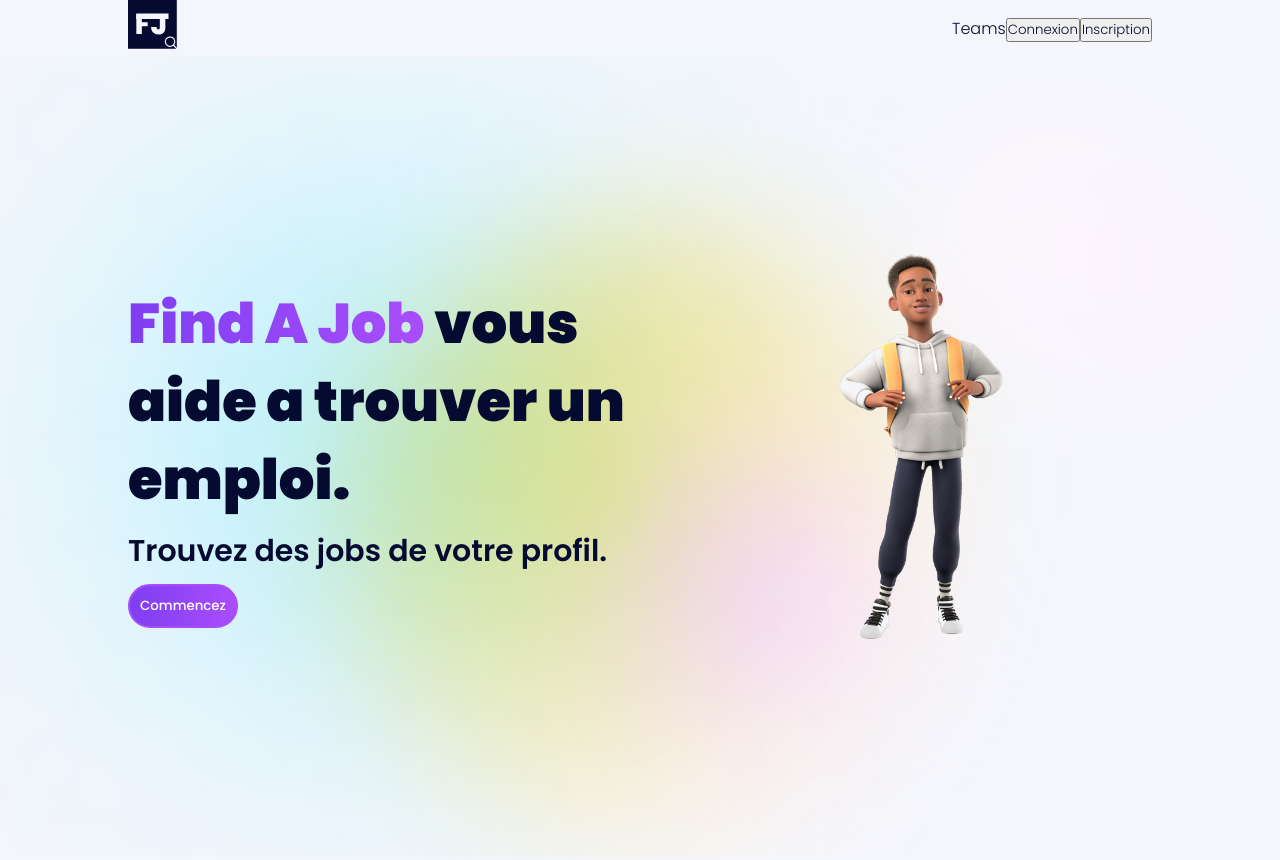
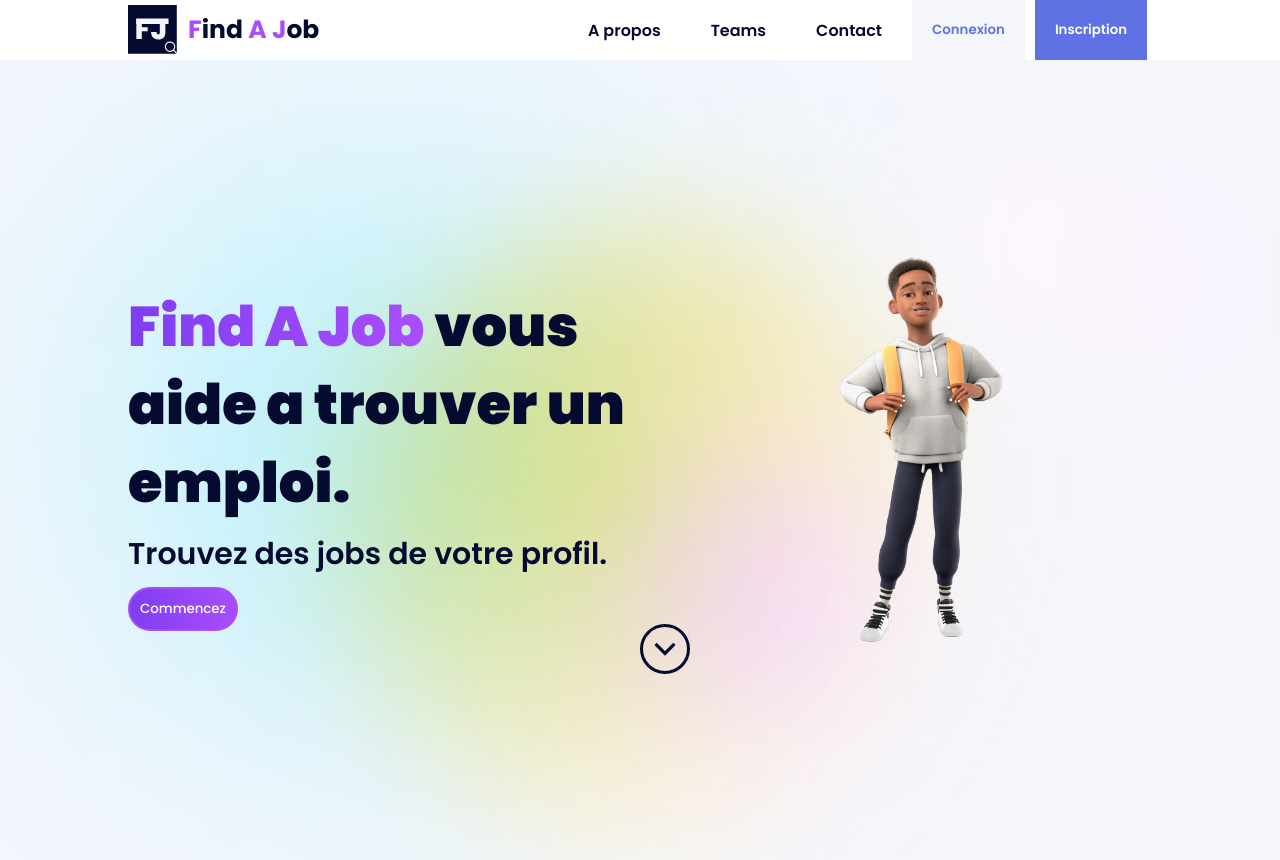
Before and after one commit to Zaker237/FindAJob, a Vue app: page / in a window 1280 px wide. Built offline with nearby package versions, Linux system fonts and the light colour scheme; a web font is replaced by a local one.

Commit message:
le header

```diff
--- a/src/assets/styles/settings.scss
+++ b/src/assets/styles/settings.scss
@@ -22,6 +22,7 @@
     margin: 0;
     padding: 0;
     scroll-behavior: smooth;
+  transition: .3s ease-in-out;
 }
 
 a{
--- a/src/views/HomeView.vue
+++ b/src/views/HomeView.vue
@@ -4,13 +4,19 @@
       <div class="navigation__center">
         <div class="navigation-left">
           <img src="../assets/logo/logo.svg" alt="logo">
+          <span>
+            <span> F</span>ind
+            <span> A </span>
+            <span> J</span>ob
+          </span>
         </div>
-        <div class="navigation-right">
-          <a href="#"></a>
-          <a href="#">Teams</a>
-          <router-link to="/login"><button>Connexion</button></router-link>
-          <router-link to="/register"><button>Inscription</button></router-link>
-        </div>
+        <ul class="navigation-right">
+          <li><a href="#">A propos</a></li>
+          <li><a href="#">Teams</a></li>
+          <li><a href="#">Contact</a></li>
+          <router-link to="/login"><li><button class="btn__login">Connexion</button></li></router-link>
+          <router-link to="/register"><li><button class="btn__register">Inscription</button></li></router-link>
+        </ul>
       </div>
     </nav>
     <header class="header">
@@ -23,6 +29,11 @@
         <div class="header-right">
           <img src="../assets/illustrations/illustration-5.png" alt="illustration">
         </div>
+        <a href="#about">
+          <div class="scroll-down">
+            <img src="../assets/icons/arrow-down.svg" alt="arrow-down">
+          </div>
+        </a>
       </div>
     </header>
   </div>
@@ -47,6 +58,8 @@
     display: flex;
     align-items: center;
     justify-content: center;
+    // border-bottom: 2px solid rgba($dark, 1);
+    background: $white;
     &__center{
       width: 80%;
       display: flex;
@@ -54,6 +67,20 @@
       align-items: center;
     }
     &-left{
+      display: flex;
+      align-items: center;
+      justify-content: center;
+      span{
+        font-weight: 700;
+        font-size: 25px;
+        margin-left: 10px;
+        span{
+          font-weight: 700;
+          font-size: 25px;
+          color: $purple;
+          margin: 0;
+        }
+      }
       img{
         cursor: pointer;
         width: 50px;
@@ -61,7 +88,33 @@
       }
     }
     &-right{
-
+      display: flex;
+      align-items: center;
+      justify-content: center;
+      li{
+        a{
+          padding: 20px;
+          margin: 0 5px;
+          font-weight: 600;
+          &:hover{
+            color: $purple;
+          }
+        }
+        button{
+          cursor: pointer;
+          padding: 18px;
+          margin: 0 5px;
+          font-weight: 600;
+          background: $primary;
+          color: $white;
+          border: 2px solid $primary;
+        }
+        .btn__login{
+          background: $ligth;
+          border-color: $ligth;
+          color: $primary;
+        }
+      }
     }
   }
   .header{
@@ -73,10 +126,26 @@
     background-repeat: no-repeat;
     min-height: 100vh;
     &__center{
+      position: relative;
       width: 80%;
       display: flex;
       justify-content: space-between;
       align-items: center;
+    }
+    .scroll-down{
+      position: absolute;
+      left: 50%;
+      bottom: 10px;
+      border: 3px solid $dark;
+      display: flex;
+      justify-content: center;
+      align-items: center;
+      border-radius: 50%;
+      width: 50px;
+      height: 50px;
+      img{
+        width: 40px;
+      }
     }
     &-left{
         span {
```
Also changed, not shown: src/assets/icons/arrow-down.svg (added).
